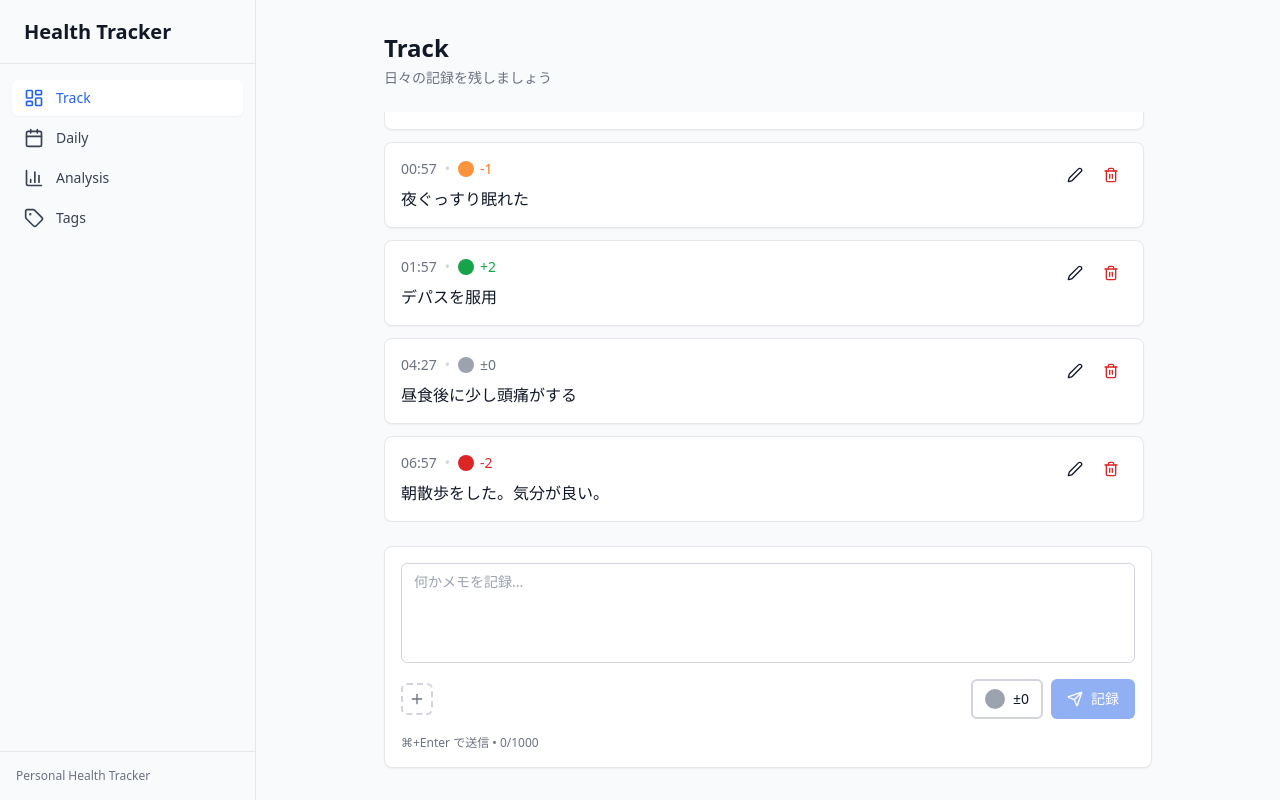
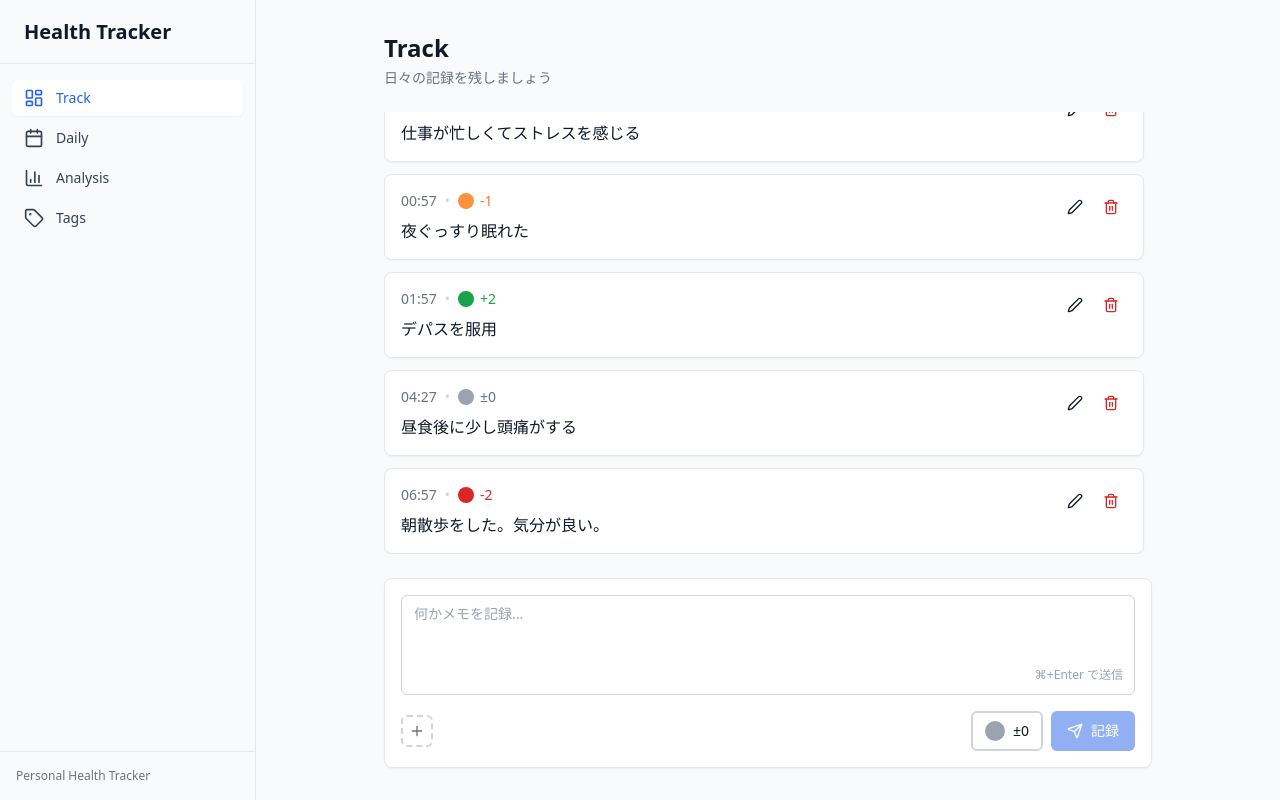
Before and after one commit to tndd/personal_tracker, a Next.js app: page /track in a window 1280 px wide. Built offline with nearby package versions, Linux system fonts and the light colour scheme.

Commit message:
テキストボックスの改善

```diff
--- a/src/components/track/track-form.tsx
+++ b/src/components/track/track-form.tsx
@@ -97,14 +97,20 @@ export function TrackForm({ onSubmit }: TrackFormProps) {
       <CardContent className="p-4">
         <div className="space-y-4">
           {/* メモ入力 */}
+          <div className="relative">
             <Textarea
               value={memo}
               onChange={(e) => setMemo(e.target.value)}
               onKeyDown={handleKeyDown}
               placeholder="何かメモを記録..."
-            className="min-h-[100px] resize-none"
+              className="min-h-[100px] resize-none pr-32"
               maxLength={1000}
             />
+            {/* ヒント（テキストエリア内部右下） */}
+            <p className="absolute right-3 bottom-3 text-xs text-gray-400 pointer-events-none">
+              ⌘+Enter で送信
+            </p>
+          </div>
 
           {/* 下部コントロール */}
           <div className="flex items-center justify-between gap-4">
@@ -184,11 +190,6 @@ export function TrackForm({ onSubmit }: TrackFormProps) {
               </Button>
             </div>
           </div>
-
-          {/* ヒント */}
-          <p className="text-xs text-gray-500">
-            ⌘+Enter で送信 • {memo.length}/1000
-          </p>
         </div>
       </CardContent>
     </Card>
```
Lines whose indentation alone changed are shown as unchanged.
